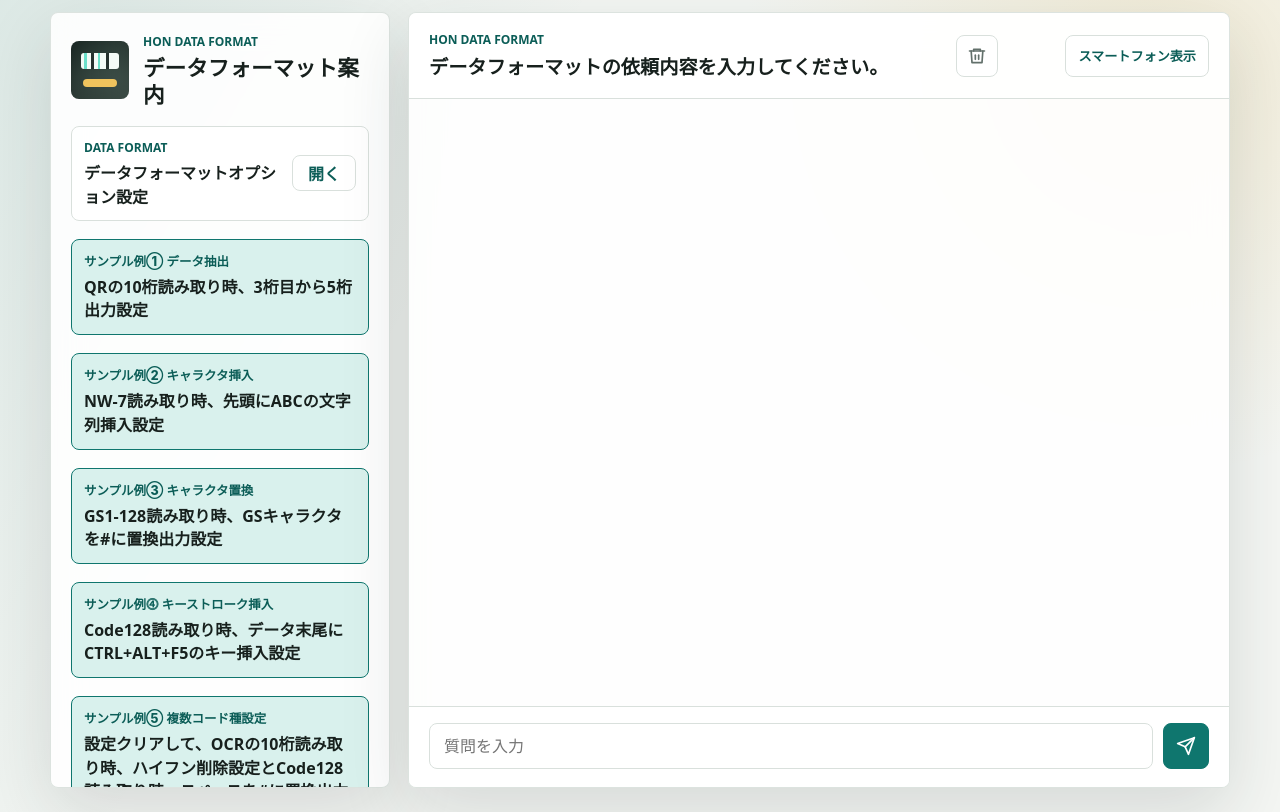
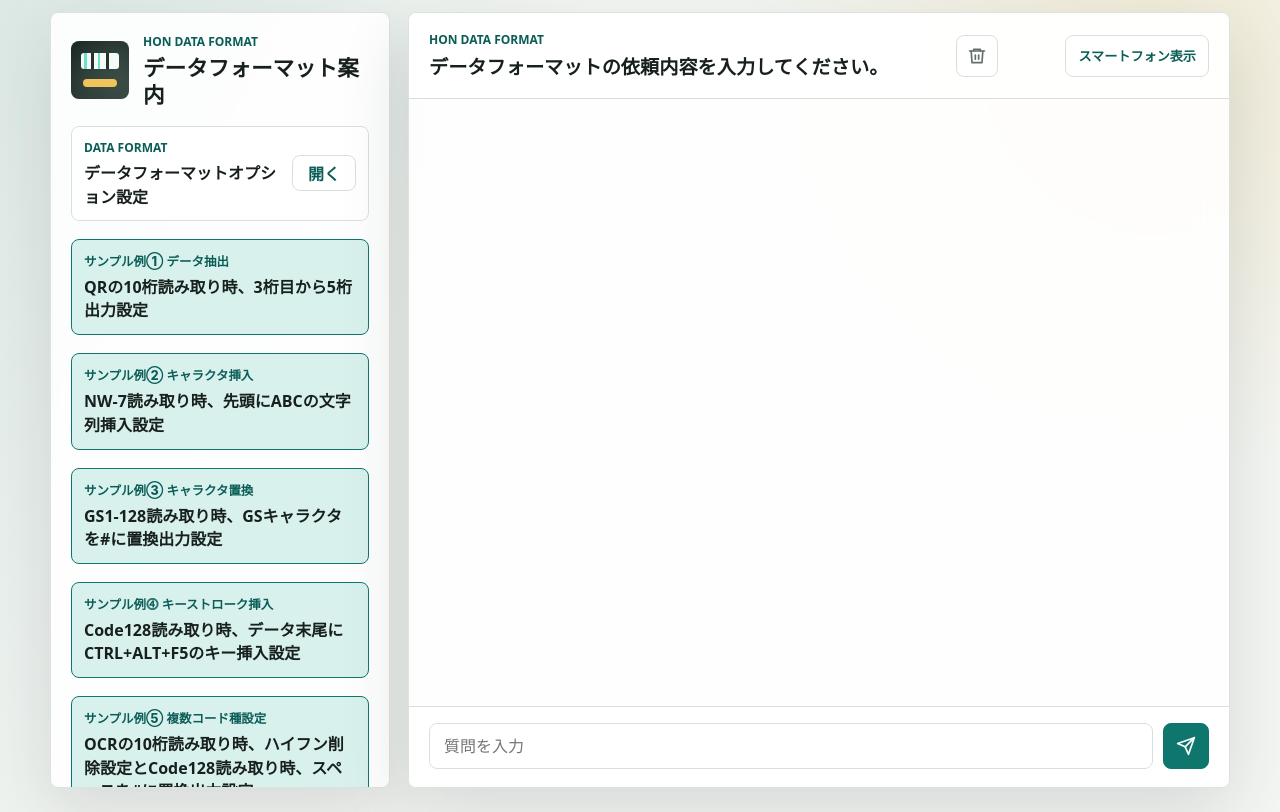
Before and after one commit to IMG-0403/HonDFchat, a website: page index.html in a window 1280 px wide. Drawn offline with Linux system fonts and the light colour scheme; no server answers.

Commit message:
Add files via upload

```diff
--- a/index.html
+++ b/index.html
@@ -78,9 +78,9 @@
             <span>サンプル例⓸ キーストローク挿入</span>
             <strong>Code128読み取り時、データ末尾にCTRL+ALT+F5のキー挿入設定</strong>
           </button>
-          <button class="sample-prompt" type="button" data-sample-prompt="設定クリアして、OCRの10桁読み取り時、ハイフン削除設定とCode128読み取り時、スペースを#に置換出力設定">
+          <button class="sample-prompt" type="button" data-sample-prompt="OCRの10桁読み取り時、ハイフン削除設定とCode128読み取り時、スペースを#に置換出力設定">
             <span>サンプル例⑤ 複数コード種設定</span>
-            <strong>設定クリアして、OCRの10桁読み取り時、ハイフン削除設定とCode128読み取り時、スペースを#に置換出力設定</strong>
+            <strong>OCRの10桁読み取り時、ハイフン削除設定とCode128読み取り時、スペースを#に置換出力設定</strong>
           </button>
 
           <section class="panel">
```
